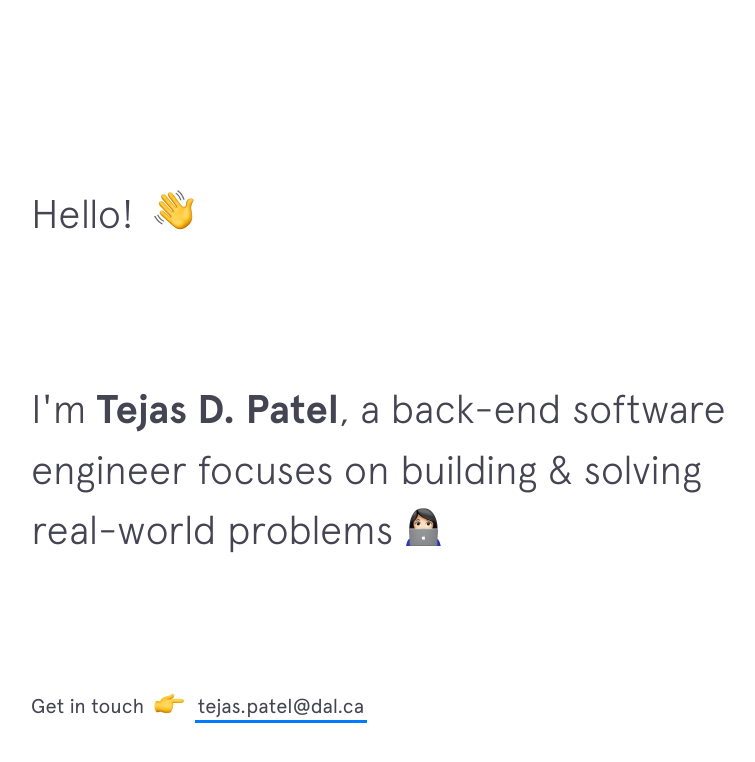
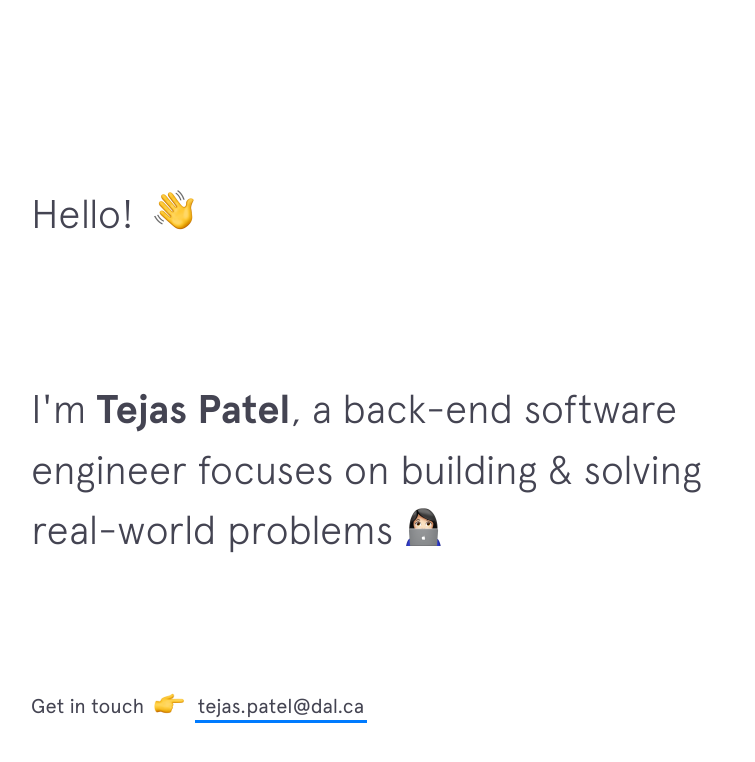
Before and after one commit to tejasdal/tejasdal.github.io, a Jekyll site: the page built from index.html, in a window 1280 px wide and 900 px high. Shown: the top 762 px of the window, without its empty margins (69-824 px from the left). Built offline with Jekyll 4.4.1, drawn with Linux system fonts in a browser that asks for light colours; nearby versions of some CDN libraries.

Commit message:
Removing testing content.

```diff
--- a/_includes/intro.html
+++ b/_includes/intro.html
@@ -4,7 +4,7 @@
   </h1>
 
   <h2 class="intro__tagline">I'm
-    <span class="name">Tejas D. Patel</span>, a back-end software engineer focuses on building &amp; solving real-world problems
+    <span class="name">Tejas Patel</span>, a back-end software engineer focuses on building &amp; solving real-world problems
     <span class="emoji technologist"></span>
   </h2>
 
```
